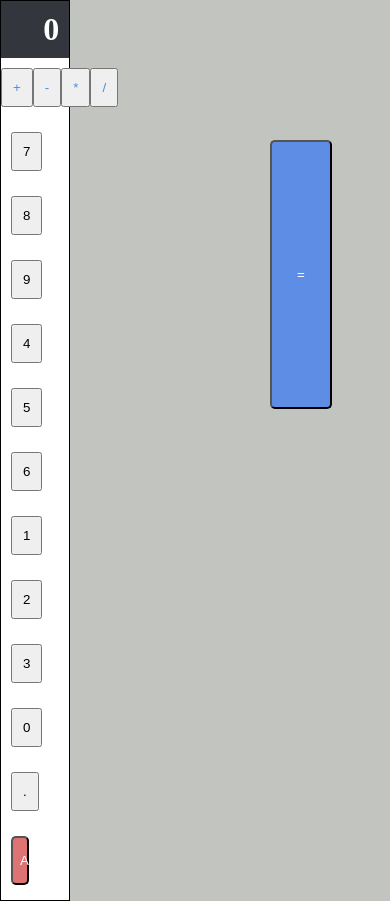
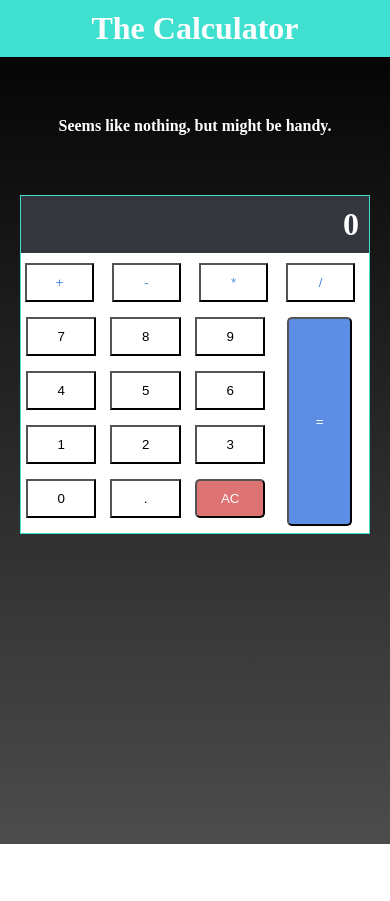
Before and after one commit to RPruvost/Calculator, a plain HTML site: page index.html in a window 390 px wide. After the commit the page ends 844 px from the top, so only its background shows below. Drawn offline with Linux system fonts and the light colour scheme.

Commit message:
Add styling, and setting up the website in responsive

```diff
--- a/app.js
+++ b/app.js
@@ -1,5 +1,6 @@
 let para = document.querySelector("#para");
-let calculator = document.querySelector("#calculator")
+let calculator = document.querySelector("#calculator");
+para.textContent.maxLength = "15";
 function addNumber(event) {
     let btn = event.target
 
--- a/index.html
+++ b/index.html
@@ -8,6 +8,10 @@
     <title>Calculator</title>
 </head>
 <body>
+    <header>
+        <h1>The Calculator</h1>
+        <p class="header__p">Seems like nothing, but might be handy.</p>
+    </header>
     <div class="calculator" id="calculator">
         <div class="calculator__screen">
             <p class="calculator__print" id="para">0</p>
@@ -20,6 +24,7 @@
         </div>
         <div class="calculator__numbers">
             <div class="calculator__position">
+                <div class="calculator__position__left">
                     <button class="calculator__btn numbers">7</button>
                     <button class="calculator__btn numbers">8</button>
                     <button class="calculator__btn numbers">9</button>
@@ -33,6 +38,7 @@
                     <button class="calculator__btn numbers">.</button>
                     <button class="calculator__btn numbers ac">AC</button>
                 </div>
+            </div>
         <div class="calculator__position__right">
             <button class="calculator__btn equal">=</button>
         </div>
--- a/style.css
+++ b/style.css
@@ -4,18 +4,32 @@
     box-sizing: border-box;
 }
 body {
-    background-color:#c2c4bf ;
+    height: 100vh;
+    background: linear-gradient(black, rgba(0,0,0,0.7));
 }
-
+h1 {
+    color: white;
+    text-align: center;
+    background-color: turquoise;
+    padding: 10px;
+}
 p {
     font-size: 2rem;
     font-weight: bold;
     padding: 10px 10px;
 }
+.header__p {
+    font-size: 1rem;
+    color: white;
+    text-align: center;
+    margin: 50px 0px;
+}
 .calculator {
-    border : 1px solid black;
-    width: 18%;
+    border : 1px solid turquoise;
+    width: 350px;
     background-color: white;
+
+    margin: 0 auto;
 }
 .calculator__screen {
     background-color: #33373d;
@@ -29,25 +43,31 @@ p {
 }
 .calculator__numbers {
     width: 75%;
+    margin-left: 5px;
+    position: relative;
 }
 .numbers {
-    margin: 10px;
+    width: 25%;
 }
 
 .calculator__btn {
     padding: 10px;
     margin-bottom: 15px;
+    margin-right: 10px;
+    background-color: white;
+    width: 27%;
 }
 .ac {
-    padding: 15px 7px;
+    padding: 10px 7px;
     color: white;
     background-color: #de7373;
-    width: 25%;
+    width: 27%;
     border-radius:5px;
 }
 .operand {
     color: #4f8be3;
     margin-top: 10px;
+    width: 20%;
 }
 .operands {
     display: flex;
@@ -56,9 +76,10 @@ p {
 .equal{
     color: white;
     background-color: #5e8de6;
+    border-radius: 5px;
+    padding : 95px 10px;
+    width: 25%;
     position: absolute;
-    top: 140px;
-    left: 270px;
-    border-radius: 5px;
-    padding : 125px 25px;
+    top: 0.1%;
+    left: 100%;
 }
```
Also changed, not shown: 1 other file. Lines whose indentation alone changed are shown as unchanged.
